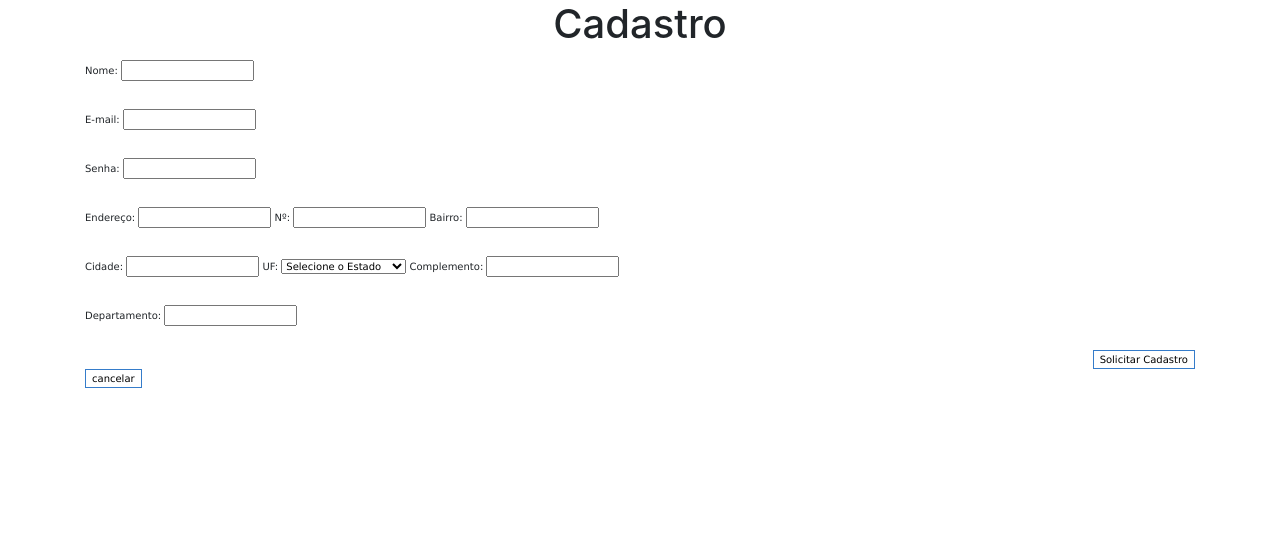
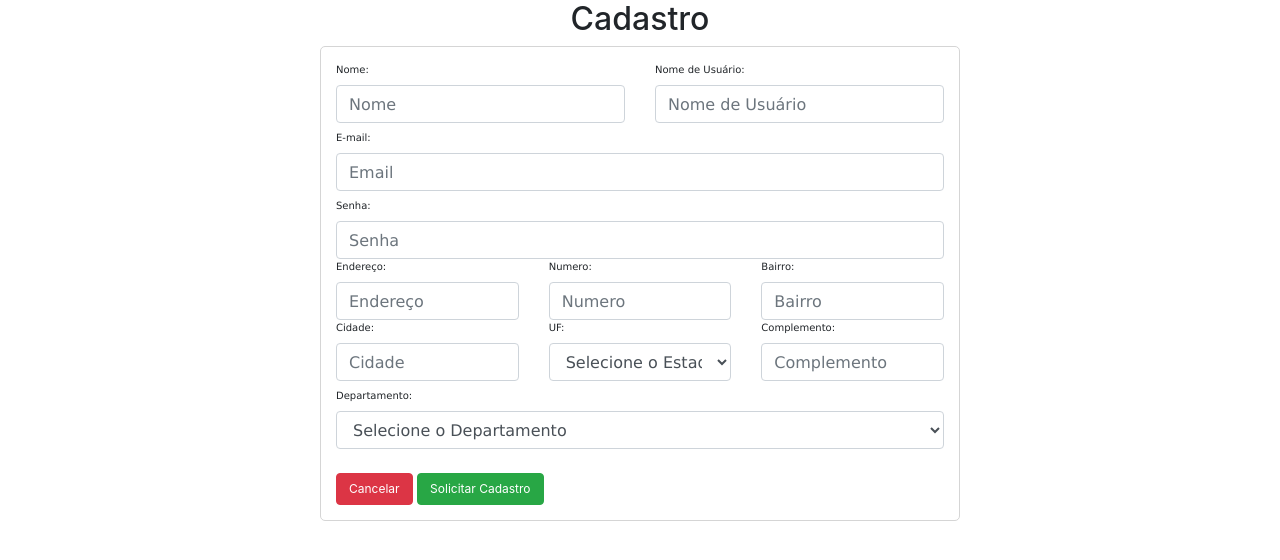
Before and after one commit to rrafaelramos/SGPC, a CodeIgniter app: page /SGPC/ in a window 1280 px wide. Shown: the top 560 px of the page. Run offline with CodeIgniter, Linux system fonts and the light colour scheme; some libraries are stand-ins or nearby versions.

Commit message:
Alteração na tela de cadastro de usuário

```diff
--- a/ci/application/views/cadastro_usuario.php
+++ b/ci/application/views/cadastro_usuario.php
@@ -6,33 +6,46 @@
         <link rel="stylesheet" href="assets/css/bootstrap.css">
   </head>
   <body>
-
-    <h1 align="center"> Cadastro </h1>
-    <div class="container">
+    <h2 align="center"> Cadastro </h2>
+    <div class="container col-md-offset-3 col-md-6" style="border: solid 1px #d5d5d5; border-radius: 5px; background-color: white; padding: 15px;">
       <form name="form" method="post" action="">
         <div><font face="Verdana, Arial, Helvetica, sans-serif" size="1">
-          Nome:
-          <input type="text" name="nome"><br><br>
-
-          E-mail:
-          <input type="text" name="email"><br><br>
-
-          Senha:
-          <input type="password" name="senha"><br><br>
-
-          Endereço:
-          <input type="text" name="endereco">
-
-          Nº:
-          <input type="text" name="numero" >
-
-          Bairro:
-          <input type="text" name="bairro" ><br><br>
-
-          Cidade:
-          <input type="text" name="cidade" >
-          UF:
-          <select name="estado">
+        <div class="row">
+            <div class="col-md-6">
+                <label for="nome">Nome:</label>
+                <input class="form-control" type="text" id="nome" name="nome" placeholder="Nome">
+            </div>
+            <div class="col-md-6">
+                <label for="nome">Nome de Usuário:</label>
+                <input class="form-control" type="text" id="nomeUsuario" name="nomeUsuario" placeholder="Nome de Usuário">
+            </div>
+        </div>
+            <label for="email">E-mail:</label>
+          <input class="form-control" id="email" type="email" name="email" placeholder="Email">
+                <label for="senha">Senha:</label>
+          <input class="form-control" id="senha" type="password" name="senha" placeholder="Senha">
+        <div class="row">
+            <div class="col-md-4">
+                <label for="endereco">Endereço:</label>
+                  <input class="form-control" type="text" id="endereco" name="endereco" placeholder="Endereço">
+            </div>
+            <div class="col-md-4">
+                <label for="numero">Numero:</label>
+                  <input id="numero" class="form-control" type="text" name="numero" placeholder="Numero">
+            </div>
+            <div class="col-md-4">
+                <label for="bairro">Bairro:</label>
+                  <input class="form-control" type="text" id="bairro" name="bairro" placeholder="Bairro">
+            </div>
+        </div>
+        <div class="row">
+            <div class="col-md-4">
+                <label for="cidade">Cidade:</label>
+                <input class="form-control" id="cidade" type="text" name="cidade" placeholder="Cidade">
+            </div>
+            <div class="col-md-4">
+                  <label for="estado">UF:</label>
+                  <select name="estado" class="form-control">
                         <option value="estado">Selecione o Estado</option>
                         <option value="ac">Acre</option>
                         <option value="al">Alagoas</option>
@@ -61,21 +74,26 @@
                         <option value="se">Sergipe</option>
                         <option value="sp">São Paulo</option>
                         <option value="to">Tocantins</option>
-
                     </select>
-        Complemento:
-          <input type="text" name="Complemento" ><br><br>
-        Departamento:
-          <input type="text" name="departamento" ><br><br>
             </div>
-        <div align="right">
-          <font face="Verdana, Arial, Helvetica, sans-serif" size="1">
-          <input class="form_botao" type="submit" name="cadastrar" value="Solicitar Cadastro" style="border-style: solid; font-face: verdana;font-size: 12;color: black;background-color: white;border-color: #357CCA;border-width: 1px;">
-        </div>
-        <div align="left">
-          <input class="form_botao" type="reset" name="Cancelar" value="cancelar" style="border-style: solid; font-face: verdana;font-size: 12;color: black;background-color: white;border-color: #357CCA;border-width: 1px;">
+            <div class="col-md-4">
+                <label for="complemento">Complemento:</label>
+                <input class="form-control" id="complemento"  type="text" name="Complemento" placeholder="Complemento" >
             </div>
         </div>
-
+                <label for="departamento">Departamento:</label>
+                <select id="departamento" name="departamento" class="form-control">
+                    <option value="">Selecione o Departamento</option>
+                    <option value="fiscal">Fiscal</option>
+                    <option value="pessoal">Pessoal (RH)</option>
+                    <option value="contabil">Contábil</option>
+                </select>
+            </font>
+        </div>
+          <br>
+            <input class="btn btn-danger col-md-offset-1" type="reset" name="cancelar" value="Cancelar" style="font-face: verdana;font-size: 12px; display:inline;">
+            <input class="btn btn-success col-md-offset-7" type="submit" name="cadastrar" value="Solicitar Cadastro" style="font-face: verdana;font-size: 12px; display:inline; right: 0px; position: relative;">
+      </form>
+    </div>
   </body>
 </html>
```
Lines whose indentation alone changed are shown as unchanged.
